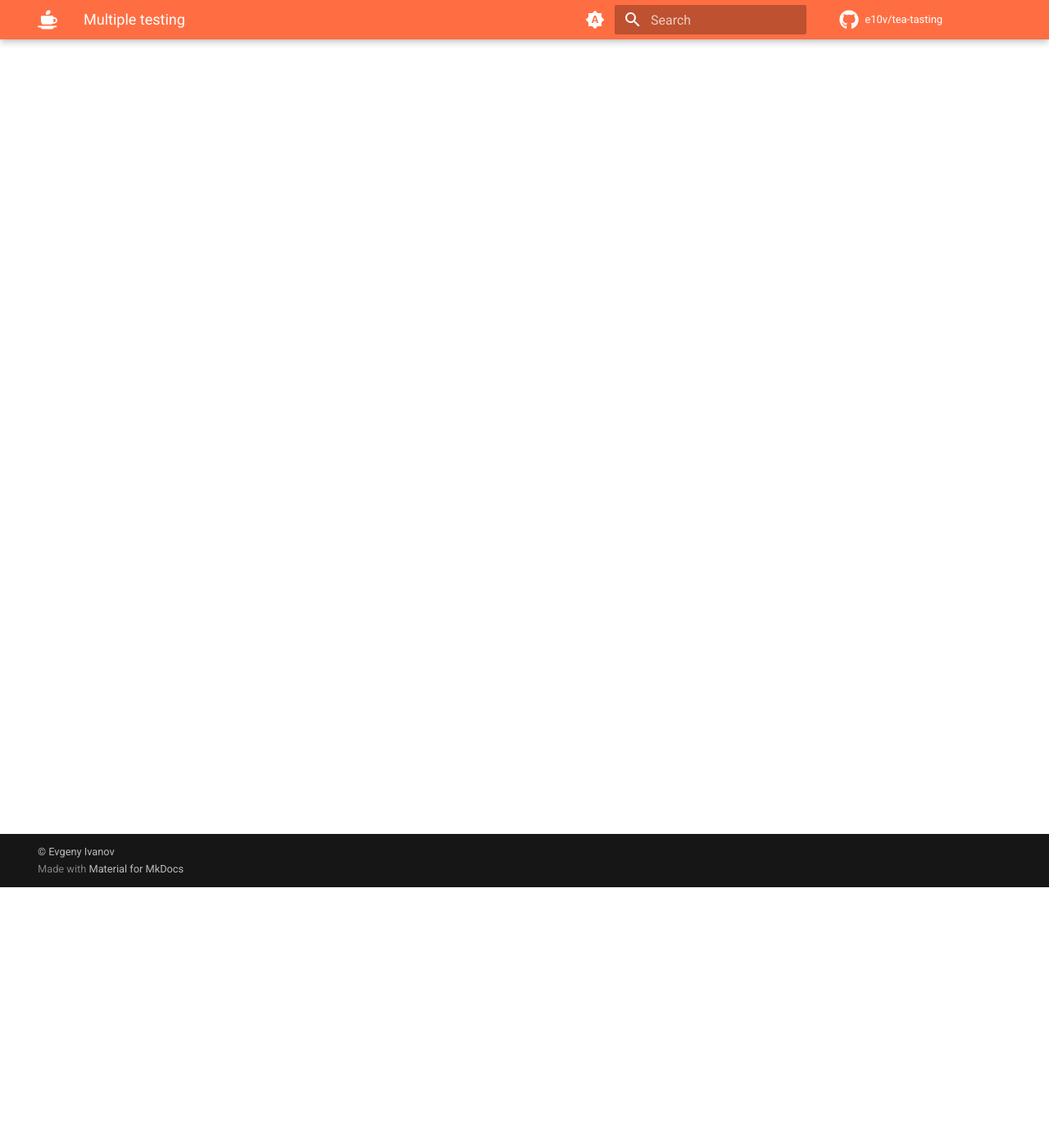
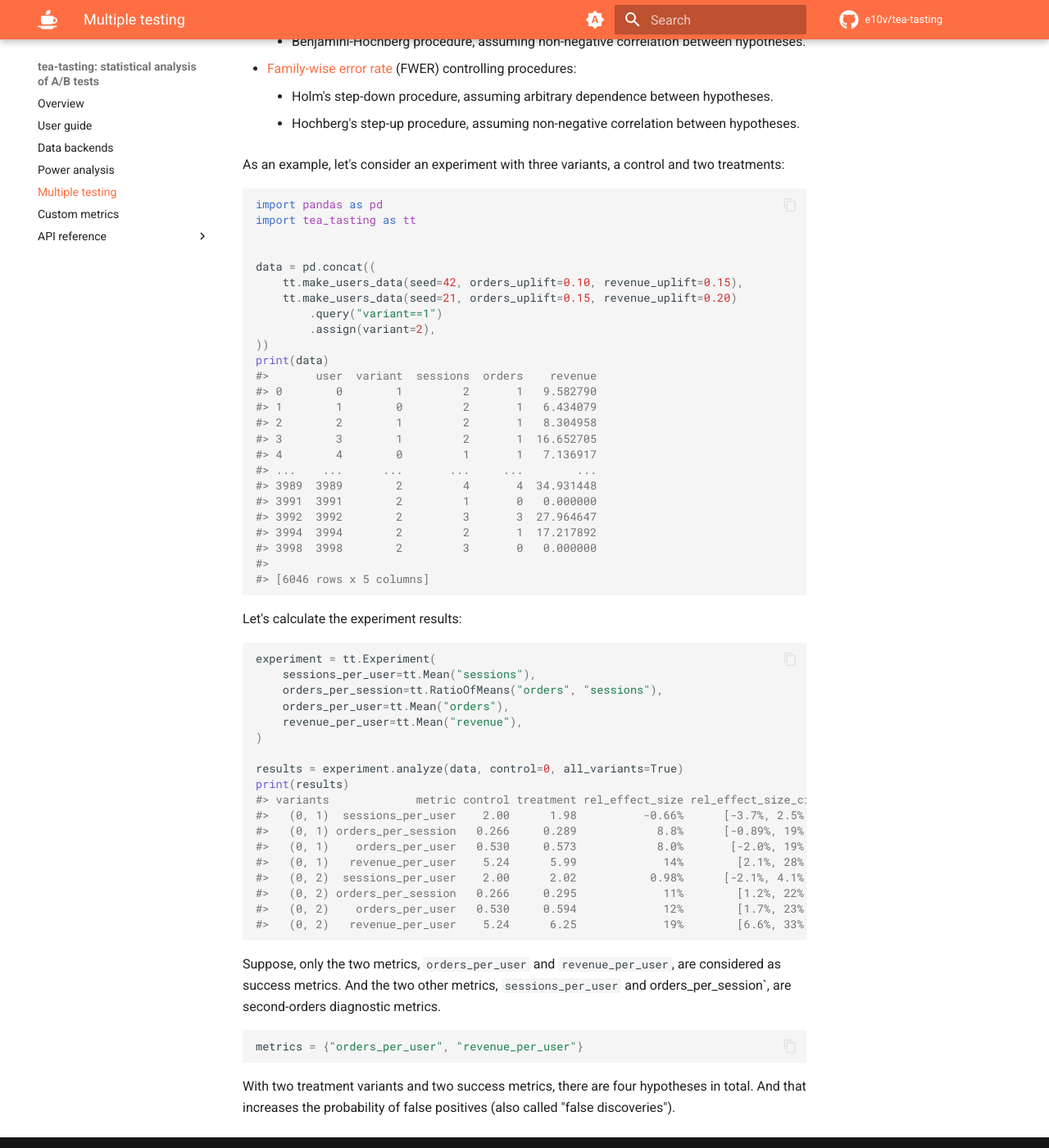
Before and after one commit to e10v/tea-tasting, an MkDocs documentation site: the page built from docs/multiple-testing.md, in a window 1280 px wide and 1400 px high, scrolled down 318 px. Shown: the whole window at 82% size. Built offline with MkDocs 1.6.1 and Material for MkDocs 9.7.7, drawn with Linux system fonts in a browser that asks for light colours; comment, search, counter and statistics services are not loaded; some of the changed text lies outside the part shown.

Commit message:
Update docs

````diff
--- a/docs/multiple-testing.md
+++ b/docs/multiple-testing.md
@@ -1 +1,73 @@
 # Multiple hypothesis testing
+
+[Multiple hypothesis testing problem](https://en.wikipedia.org/wiki/Multiple_comparisons_problem) arises when there are more than one success metrics or when there are more than one treatment variants in an A/B test.
+
+**tea-tasting** provides the following methods for multiple testing correction:
+
+- [False discovery rate](https://en.wikipedia.org/wiki/False_discovery_rate) (FDR) controlling procedures:
+    - Benjamini-Yekutieli procedure, assuming arbitrary dependence between hypotheses.
+    - Benjamini-Hochberg procedure, assuming non-negative correlation between hypotheses.
+- [Family-wise error rate](https://en.wikipedia.org/wiki/False_discovery_rate) (FWER) controlling procedures:
+    - Holm's step-down procedure, assuming arbitrary dependence between hypotheses.
+    - Hochberg's step-up procedure, assuming non-negative correlation between hypotheses.
+
+As an example, let's consider an experiment with three variants, a control and two treatments:
+
+```python
+import pandas as pd
+import tea_tasting as tt
+
+
+data = pd.concat((
+    tt.make_users_data(seed=42, orders_uplift=0.10, revenue_uplift=0.15),
+    tt.make_users_data(seed=21, orders_uplift=0.15, revenue_uplift=0.20)
+        .query("variant==1")
+        .assign(variant=2),
+))
+print(data)
+#>       user  variant  sessions  orders    revenue
+#> 0        0        1         2       1   9.582790
+#> 1        1        0         2       1   6.434079
+#> 2        2        1         2       1   8.304958
+#> 3        3        1         2       1  16.652705
+#> 4        4        0         1       1   7.136917
+#> ...    ...      ...       ...     ...        ...
+#> 3989  3989        2         4       4  34.931448
+#> 3991  3991        2         1       0   0.000000
+#> 3992  3992        2         3       3  27.964647
+#> 3994  3994        2         2       1  17.217892
+#> 3998  3998        2         3       0   0.000000
+#>
+#> [6046 rows x 5 columns]
+```
+
+Let's calculate the experiment results:
+
+```python
+experiment = tt.Experiment(
+    sessions_per_user=tt.Mean("sessions"),
+    orders_per_session=tt.RatioOfMeans("orders", "sessions"),
+    orders_per_user=tt.Mean("orders"),
+    revenue_per_user=tt.Mean("revenue"),
+)
+
+results = experiment.analyze(data, control=0, all_variants=True)
+print(results)
+#> variants             metric control treatment rel_effect_size rel_effect_size_ci  pvalue
+#>   (0, 1)  sessions_per_user    2.00      1.98          -0.66%      [-3.7%, 2.5%]   0.674
+#>   (0, 1) orders_per_session   0.266     0.289            8.8%      [-0.89%, 19%]  0.0762
+#>   (0, 1)    orders_per_user   0.530     0.573            8.0%       [-2.0%, 19%]   0.118
+#>   (0, 1)   revenue_per_user    5.24      5.99             14%        [2.1%, 28%]  0.0212
+#>   (0, 2)  sessions_per_user    2.00      2.02           0.98%      [-2.1%, 4.1%]   0.532
+#>   (0, 2) orders_per_session   0.266     0.295             11%        [1.2%, 22%]  0.0273
+#>   (0, 2)    orders_per_user   0.530     0.594             12%        [1.7%, 23%]  0.0213
+#>   (0, 2)   revenue_per_user    5.24      6.25             19%        [6.6%, 33%] 0.00218
+```
+
+Suppose, only the two metrics, `orders_per_user` and `revenue_per_user`, are considered as success metrics. And the two other metrics, `sessions_per_user` and orders_per_session`, are second-orders diagnostic metrics.
+
+```python
+metrics = {"orders_per_user", "revenue_per_user"}
+```
+
+With two treatment variants and two success metrics, there are four hypotheses in total. And that increases the probability of false positives (also called "false discoveries").
````
Also changed, not shown: docs/user-guide.md (+4 -7 lines).
